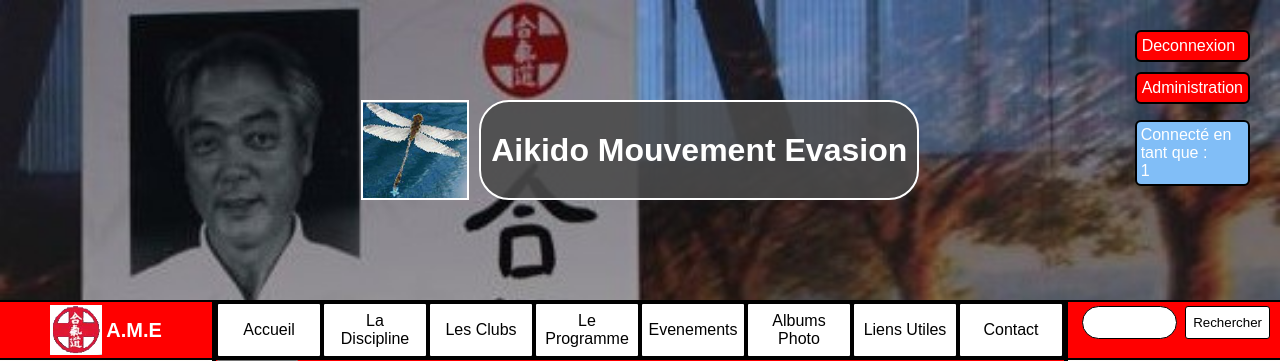
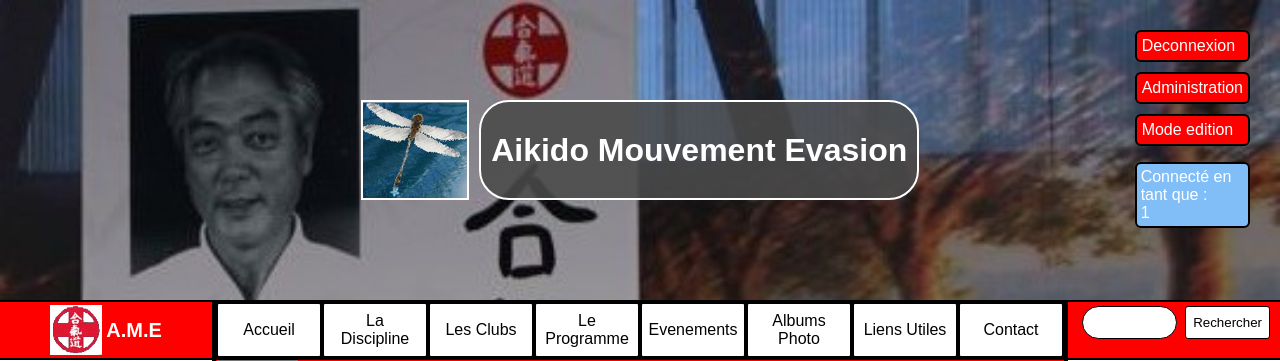
Before and after one commit to zack-ff7/SiteAmeFromScratch, a PHP site: page / in a window 1280 px wide. Shown: the top 361 px of the page. Run offline with PHP 8.4, Linux system fonts and the light colour scheme; the visitor is signed in with stand-in values (Sample User, id 1); some libraries are stand-ins or nearby versions.

Commit message:
ajout bouton mode editeur (non fonctionnel)

```diff
--- a/Views/layout.php
+++ b/Views/layout.php
@@ -21,6 +21,11 @@
                 echo '<a class="boutonco" href="index.php?page=deconnexion">Deconnexion</a>';
                 if ($_SESSION['Statut'] == 1) {
                     echo '<a class="boutonco" href="index.php?page=administration">Administration</a>';
+                    if($_SESSION['editorMode'] == False){
+                        echo '<a class="boutonEditorFalse">Mode edition</a>';
+                    }else{
+                        echo '<a class="boutonEditorTrue">Mode visiteur</a>';
+                    }
                     echo '<p class="nameco">Connect&eacute; en<br>tant que :<br>' . $_SESSION['log'] . '</p>';
                 }
             } else {
--- a/Views/programme.php
+++ b/Views/programme.php
@@ -1,5 +1,5 @@
 <?php
-$title = 'Le Prrogramme';
+$title = 'Le Programme';
 ob_start();
 ?>
 <div id="programme">
--- a/index.php
+++ b/index.php
@@ -9,6 +9,7 @@ include('Model/ViewManager.php');
 $Club = new ClubManager();
 $Us = new UserManager();
 $View=new ViewManager();
+$_SESSION['editorMode'] = False;
 
 
 if (isset($_GET['page'])) {
--- a/style.css
+++ b/style.css
@@ -164,6 +164,22 @@ html,body{
     color: white;
     border: 2px solid black;
     background-color: red;
+    border-radius: 6px;
+}
+
+.boutonEditorFalse{
+    float: right;
+    color: white;
+    border: 2px solid black;
+    background-color: red;
+    border-radius: 6px;
+}
+
+.boutonEditorTrue{
+    float: right;
+    color: white;
+    border: 2px solid black;
+    background-color: green;
     border-radius: 6px;
 }
 
```
